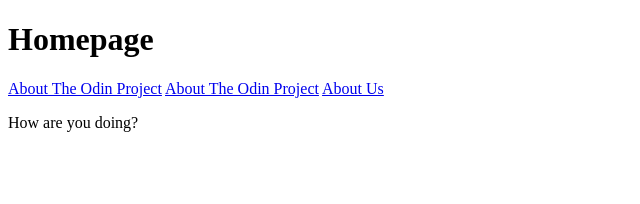
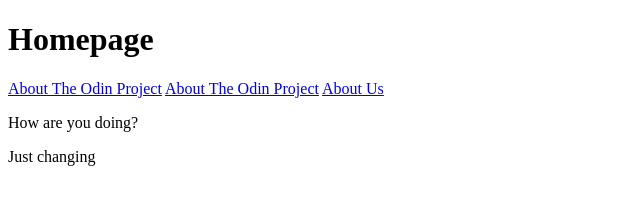
Before and after one commit to onaldwong/git_test, a plain HTML site: page odin-links-and-images/index.html in a window 1280 px wide. Shown: the whole page, without its empty margins (0-640 px from the left). Drawn offline with Linux system fonts and the light colour scheme.

Commit message:
odin links and images/index.html edited
added a new paragraph

"Just changing"

```diff
--- a/odin-links-and-images/index.html
+++ b/odin-links-and-images/index.html
@@ -13,5 +13,6 @@
 
     <a href="./about.html"> About Us</a>
     <p> How are you doing?</p>
+    <p> Just changing</p>
 </body>
 </html>
```
